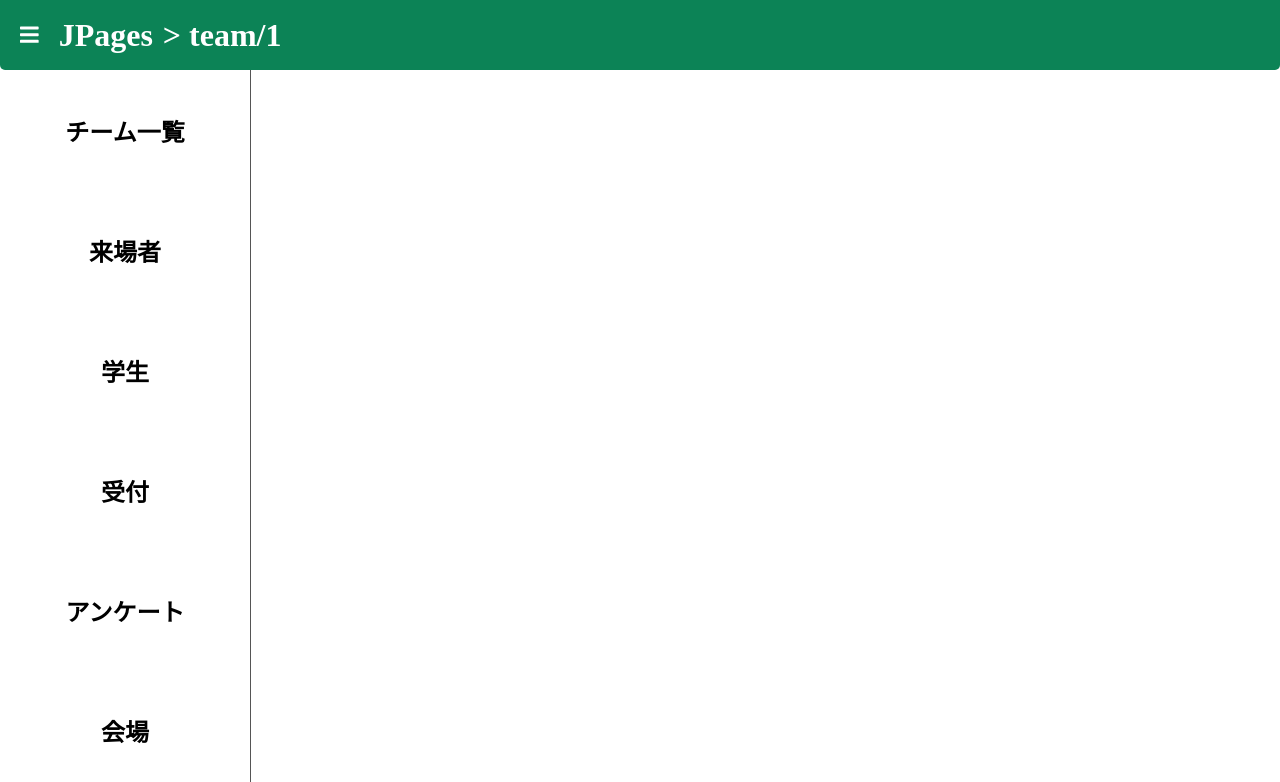
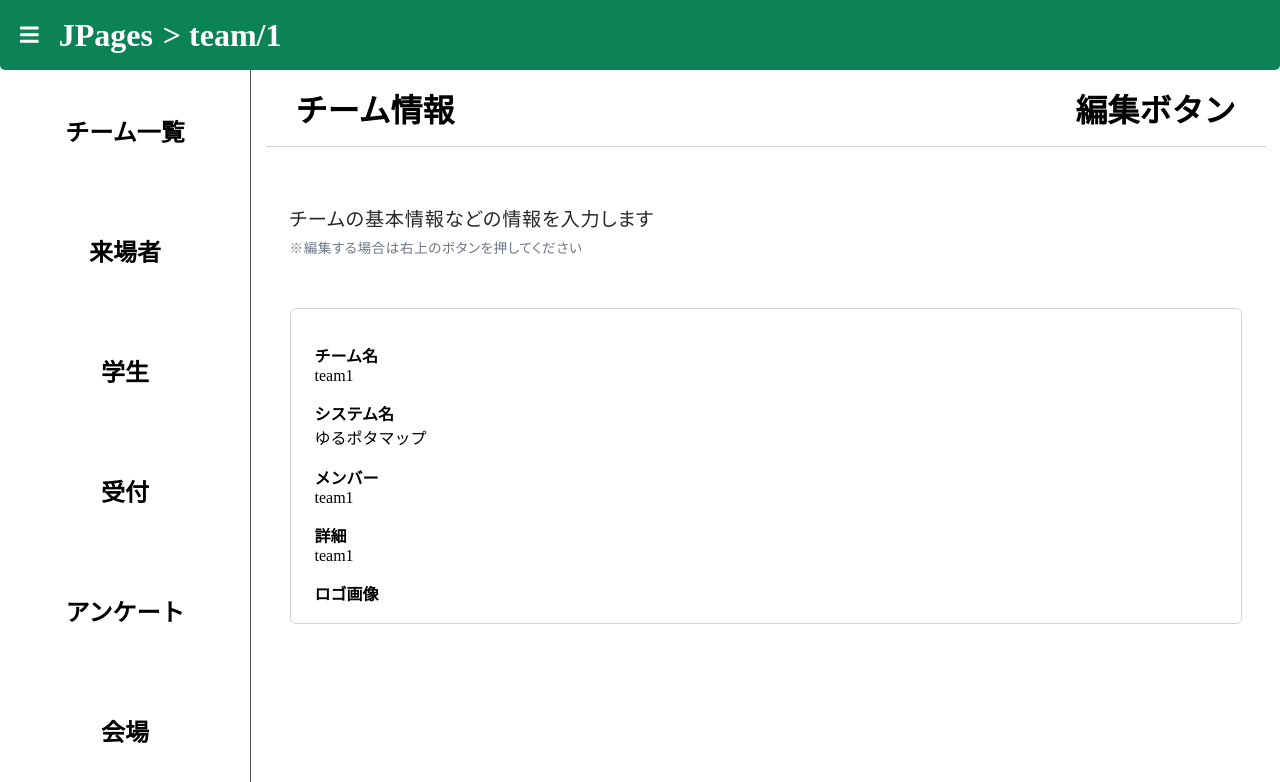
Before and after one commit to 22jz0138/testvite, a React (Vite) app: page /team/1 in a window 1280 px wide. Shown: the top 782 px of the page. Built offline with nearby package versions, Linux system fonts and the light colour scheme; a web font is replaced by a local one.

Commit message:
チーム詳細画面作成

```diff
--- a/src/App.css
+++ b/src/App.css
@@ -7,6 +7,12 @@ body{
 h1{
   margin: 0;
 }
+h2 {
+  margin: 0;
+}
+p{
+  margin: 0;
+}
 a{
   text-decoration: none;
   color: #000;
--- a/src/components/common/questionnaire/Questionnaire.jsx
+++ b/src/components/common/questionnaire/Questionnaire.jsx
@@ -1,47 +1,14 @@
-import React from 'react'
-import {VictoryPie,VictoryTheme,VictoryContainer} from "victory";
+import React from "react";
 import styles from "./Questionnaire.module.css";
-
+import { VisitorPie} from "./graphs/VisitorPie";
+import { LegendList } from "./graphs/LegendList";
 
 export const Questionnaire = () => {
   return (
     <>
-        {/* <div>
-            <h1>総来場者</h1>
-        </div> */}
-        <div classname={styles.graph}>
-            <h1>来場者区分</h1>
-            <VictoryPie
-                innerRadius={100}
-                padAngle={5}
-                width={400}
-                height={400}
-                viewBox={"s0 0 500 500 "}
-                data={[
-                    { x: "企業", y: 30 },
-                    { x: "学校関係者", y: 35 },
-                    { x: "学生", y: 25 },
-                    { x: "その他", y: 10 },
-                ]}
-                style={{
-
-                    labels: {
-                      fontSize: 20, // ラベル文字サイズの変更
-                      fill: '#333', // ラベルの文字色
-                    },
-                }}
-                theme={VictoryTheme.clean}
-                containerComponent={
-                <VictoryContainer
-                    style={{
-                        backgroundColor: "#f0f0f0", // 背景色
-                        padding: "20px", // パディング
-                        borderRadius: "10px", // 角を丸く
-                        boxShadow: "0px 4px 8px rgba(0, 0, 0, 0.1)", // 影
-                    }}
-                />
-                }
-            />
+        <div className={styles.graph}>
+            <LegendList/>
+            <VisitorPie/>
         </div>
         <div>
 
--- a/src/components/common/questionnaire/Questionnaire.module.css
+++ b/src/components/common/questionnaire/Questionnaire.module.css
@@ -1,4 +1,4 @@
 .graph{
-    width: 400px;
-    height: 400px;
+    max-width: 400px;
+    max-height: 500px;
 }
--- /dev/null
+++ b/src/components/common/questionnaire/graphs/LegendList.jsx
@@ -0,0 +1,15 @@
+import React from 'react'
+import styles from './graphs.module.css'
+
+export const LegendList = () => {
+  return (
+    <>
+    <ul className={styles.flexLegend}>
+            <li style={{color:"#555"}}>企業</li>
+            <li style={{color:'#4caf50'}}>学校関係者</li>
+            <li style={{color:'#ff9800'}}>学生</li>
+            <li style={{color:'#f44336'}}>その他</li>
+    </ul>
+    </>
+  )
+}
--- /dev/null
+++ b/src/components/common/questionnaire/graphs/VisitorPie.jsx
@@ -0,0 +1,44 @@
+import React from 'react';
+import { VictoryPie, VictoryTheme, VictoryContainer } from 'victory';
+
+export const VisitorPie = () => {
+  const data = [
+    { x: "30", y: 30, fill: '#555' },
+    { x: "35", y: 35, fill: '#4caf50' },
+    { x: "25", y: 25, fill: '#ff9800' },
+    { x: "10", y: 10, fill: '#f44336' },
+  ];
+
+
+  return (
+    <>
+      <VictoryPie
+        innerRadius={0}
+        padAngle={0}
+        width={400}
+        height={400}
+        viewBox={"0 0 500 500"}
+        data={data}
+        style={{
+          data: {
+            fill: ({ datum }) => datum.fill,
+          },
+          labels: {
+            fontSize: 20,
+            fill: '#333',
+          },
+        }}
+        theme={VictoryTheme.clean}
+        containerComponent={
+          <VictoryContainer
+            style={{
+              backgroundColor: "#f0f0f0",
+              borderRadius: "10px",
+              boxShadow: "0px 4px 8px rgba(0, 0, 0, 0.1)",
+            }}
+          />
+        }
+      />
+    </>
+  );
+};
--- /dev/null
+++ b/src/components/common/questionnaire/graphs/graphs.module.css
@@ -0,0 +1,8 @@
+.flexLegend{
+    display: flex;
+    justify-content: space-around;
+    background: rgb(240, 240, 240);
+    padding-top: 10px;
+    font-size: large;
+    font-weight: bolder;
+}
--- a/src/components/common/team/Team.module.css
+++ b/src/components/common/team/Team.module.css
@@ -2,9 +2,7 @@
     width: 100%;
     max-height: 100%;
 }
-
 /* ソートエリア */
-
 .visualSet{
     height: calc(100% - 80vh);
     margin: 10px;
--- a/src/components/common/teamdetail/TeamDetail.jsx
+++ b/src/components/common/teamdetail/TeamDetail.jsx
@@ -1,10 +1,42 @@
 import React from 'react';
+import styles from './TeamDetail.module.css'
 
 
 export default function TeamDetail() {
     return (
     <>
-
+        <div className={styles.teamDetaulArea}>
+            <div className={styles.titleAndEdit}>
+                <h1>チーム情報</h1>
+                <h1>編集ボタン</h1>
+            </div>
+            <div className={styles.expArea}>
+                <p>チームの基本情報などの情報を入力します</p>
+                <small className={styles.smallp}>※編集する場合は右上のボタンを押してください</small>
+            </div>
+            <div className={styles.inputArea}>
+                <div>
+                    <span>チーム名</span>
+                    <p>team1</p>
+                </div>
+                <div>
+                    <span>システム名</span>
+                    <p>ゆるポタマップ</p>
+                </div>
+                <div>
+                    <span>メンバー</span>
+                    <p>team1</p>
+                </div>
+                <div>
+                    <span>詳細</span>
+                    <p>team1</p>
+                </div>
+                <div>
+                    <span>ロゴ画像</span>
+                    <img src="" alt="" />
+                </div>
+            </div>
+        </div>
     </>
 
 
--- /dev/null
+++ b/src/components/common/teamdetail/TeamDetail.module.css
@@ -0,0 +1,52 @@
+.teamDetaulArea{
+    margin: 0 auto;
+    max-width: 1000px;
+    height: 80%;
+}
+.titleAndEdit{
+    padding: 15px 0;
+    margin-bottom: 30px;
+    width: 100%;
+    display: flex;
+    justify-content: space-between;
+    border-bottom: 1px solid #d2d5da;
+}
+.titleAndEdit h1{
+    margin: 0 30px
+}
+.expArea{
+    padding: 24px;
+}
+
+.expArea p{
+    font-size: 1.2rem;
+    font-weight:300;
+    line-height: 2;
+    letter-spacing: 0.04em;
+    font-feature-settings: "palt";
+    color: rgb(41, 41, 41);
+}
+
+.smallp{
+    font-size: .85rem;
+    font-weight: normal;
+    line-height: 1.5;
+    letter-spacing: .04em;
+    font-feature-settings: "palt" 1;
+    color: #6e7687;
+}
+
+.inputArea{
+    margin: 24px;
+    padding: 18px 0;
+    border: 1px solid #d2d5da;
+    border-radius: 6px;
+}
+
+.inputArea div{
+    padding: 1rem 0 0 1.5rem;
+}
+.inputArea span{
+    font-size: 1rem;
+    font-weight: 800;
+}
--- a/src/components/pages/mainteam/detail/Detail.jsx
+++ b/src/components/pages/mainteam/detail/Detail.jsx
@@ -1,4 +1,3 @@
-// Detail.js
 import React from "react";
 import { useParams,useNavigate  } from "react-router-dom";
 import sampleteam from '../../../../../smpleteam.json'
@@ -8,6 +7,7 @@ import Header from "../../../common/header/Header";
 import RoutingSidebar from "../../../common/sidebar/RoutingSidebar";
 import useSetSidebar from '../../../../hooks/useSetSidebar';
 import useSetUrlPath from '../../../../hooks/useSetUrlPath';
+import TeamDetail from "../../../common/teamdetail/TeamDetail";
 
 const Detail = () => {
     const navigate = useNavigate();
@@ -35,7 +35,10 @@ const Detail = () => {
   <>
     <Header toggleSidebar={toggleSidebar} path={mypath}/>
     <div className={styles.flex}>
-    <RoutingSidebar checkbool={checkbool}/>
+      <RoutingSidebar checkbool={checkbool}/>
+      <div className={styles.detailArea}>
+        <TeamDetail/>
+      </div>
     </div>
     </>
   )
--- a/src/components/pages/mainteam/detail/Detail.module.css
+++ b/src/components/pages/mainteam/detail/Detail.module.css
@@ -3,3 +3,9 @@
     width: 100%;
     display: flex;
   }
+
+.detailArea{
+  margin: 0 auto;
+  width: 100%;
+  height: 100%
+}
```
